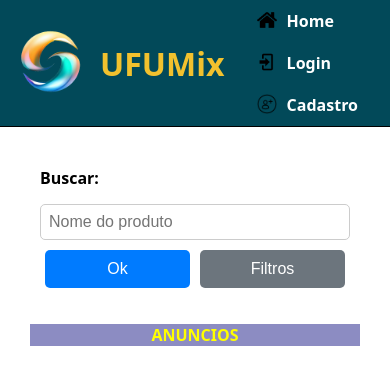
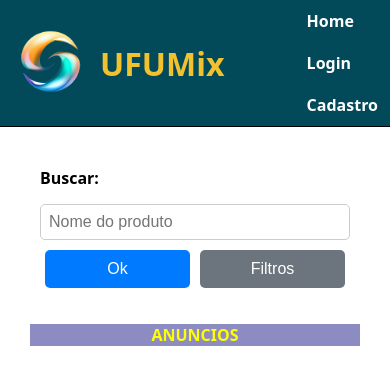
Before and after one commit to amauriPietro/projetoFinalPPI, a PHP site: page /index.html in a window 390 px wide. Shown: the top 385 px of the page. Run offline with PHP 8.4, Linux system fonts and the light colour scheme.

Commit message:
changed public styles

```diff
--- a/projeto/publico/publicStyles.css
+++ b/projeto/publico/publicStyles.css
@@ -140,6 +140,27 @@ input[type="text"], input[type="tel"], input[type="email"], input[type="password
         transition: .3s;
     }
 
+    .navbar li {
+        margin: 0 2px;
+        padding: 10px 5px;
+        border-radius: 5px;
+        transition: background-color 0.3s;
+        display: flex;
+    }
+
+    .navbar a {
+        text-decoration: none;
+        color: white;
+        font-weight: bold;
+        background-color: transparent;
+        margin: 0px 5px;
+        transition: .4s;
+    }
+
+    .navbar img{
+        width: 0;
+        height: 0;
+    }
 
 
 }
```
